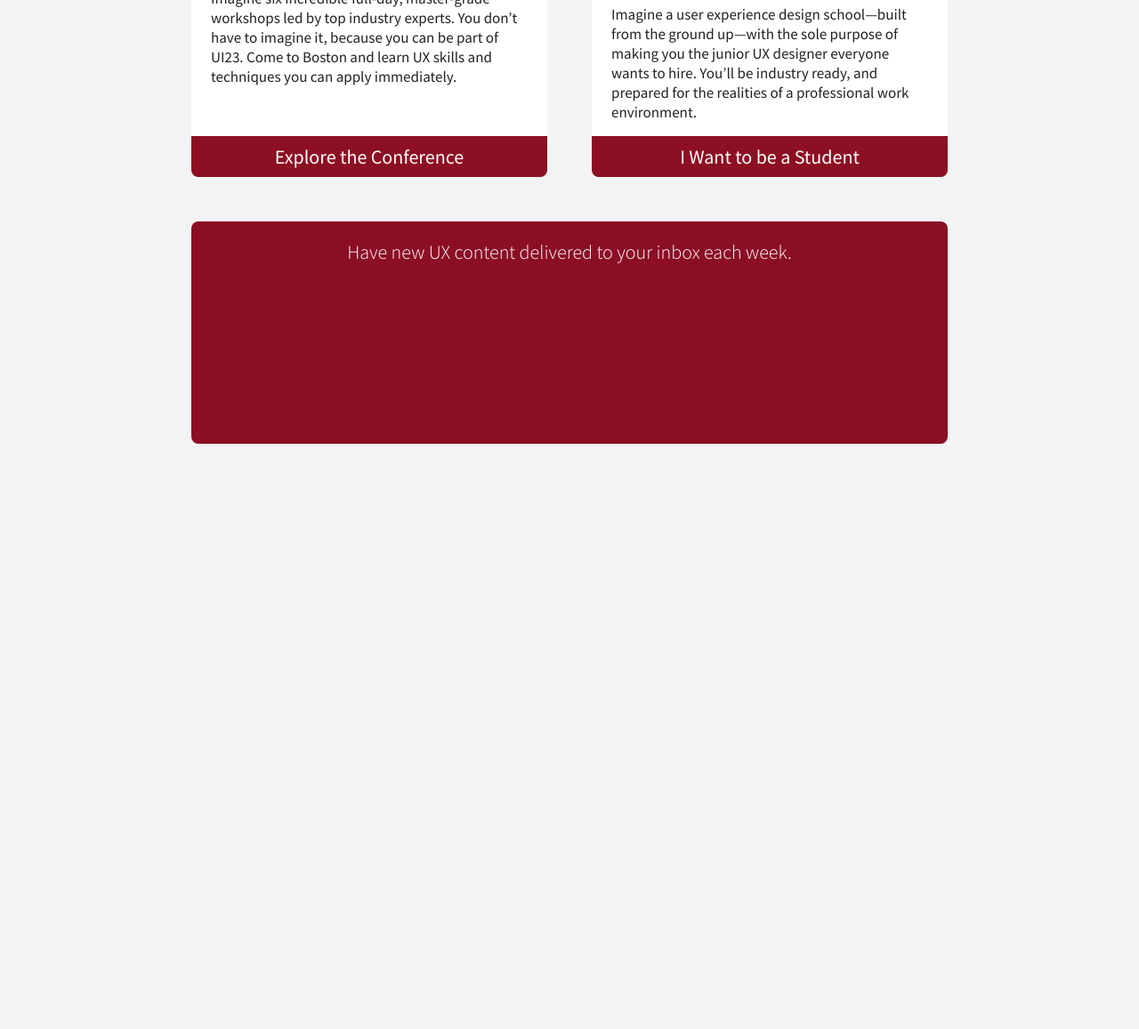
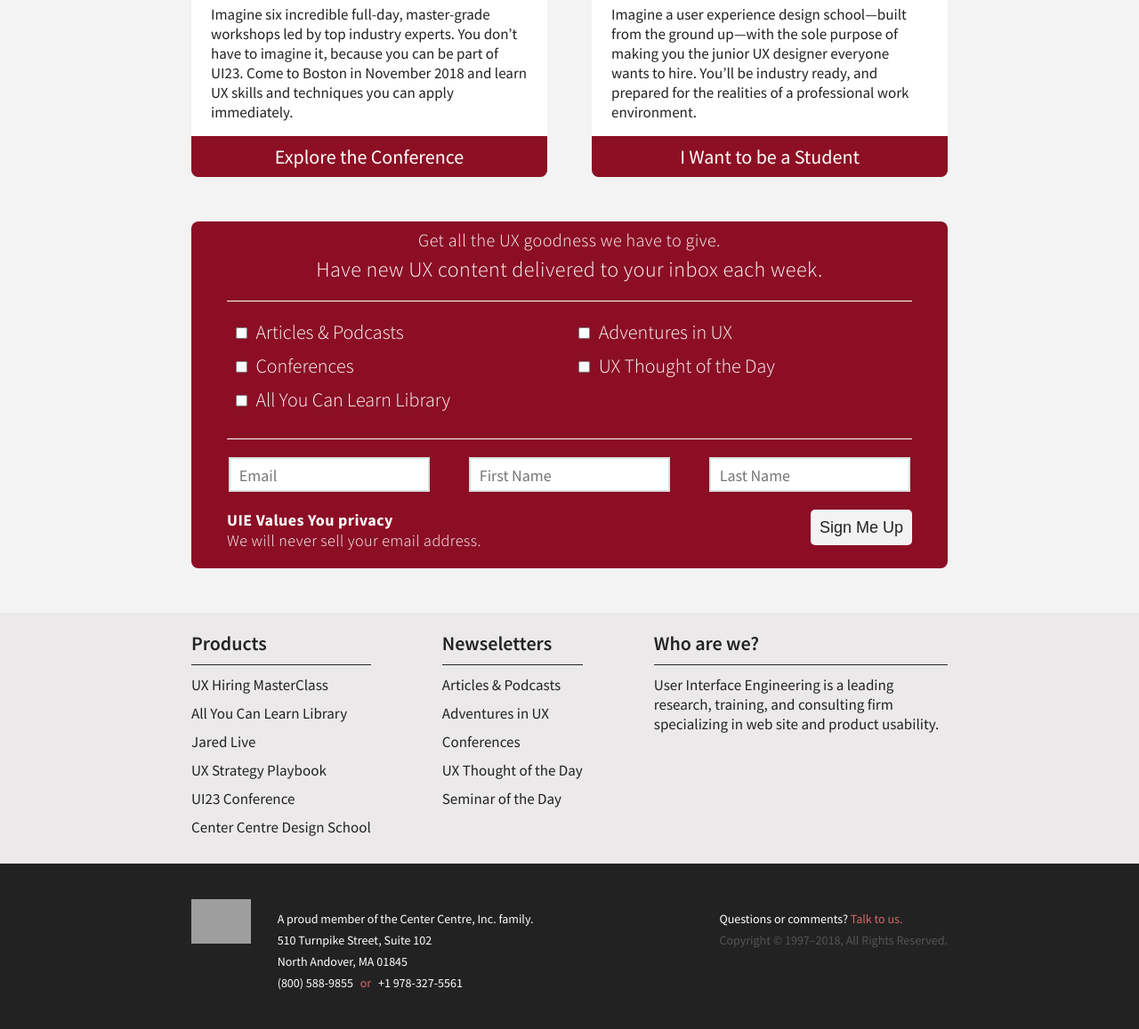
Before and after one commit to markswinimer/uie-dotcom, a PHP site: page / in a window 1280 px wide. Shown: the part 1741-2898 px from the top of the page at 89% size. Before the commit the page ends 2240 px from the top, so only its background shows below. Run offline with PHP 8.4, Linux system fonts and the light colour scheme; grey boxes are pictures that could not be loaded.

Commit message:
first draft frame complete

```diff
--- a/index.html
+++ b/index.html
@@ -54,9 +54,11 @@
           </p>
         </div>
         <div class="cta-container">
+          <a href="https://www.uie.com/jared-live/">
           <div class="cta-button">
             Bring Jared To Me
           </div>
+        </a>
         </div>
       </div>
 
@@ -71,13 +73,16 @@
         <div class="content-container">
           <h4>UX Hiring MasterClass</h4>
           <p>
-            Great Designers have the perfect mix of skills, knowledge, and experience to bring your organization’s design efforts to the next level. Your  hiring process needs to support your design team without being a painful hardship that drags on without great results.
+            Hiring is the most important responsibility of any design leader. Great Designers have the perfect mix of skills, knowledge, and experience to bring your organization’s design efforts to the next level. Overhaul your hiring process with 7 weeks worth of videos, resources, and live coaching in this UX hiring MasterClass.
           </p>
         </div>
         <div class="cta-container">
+
+          <a href="https://centercentre.learnsocially.com/">
           <div class="cta-button">
-            Bring Jared To Me
+            Design Your UX Hiring Process
           </div>
+        </a>
         </div>
       </div>
 
@@ -106,7 +111,7 @@
             <img class="card-image" src="https://asset.uie.com/uie-dot-com/index/playbook-resized.png"/>
           </div>
           <div class="callout-container">
-            <h3>Your organization’s challenges are unique. Your UX strategy must be unique too.</h3>
+            <h3>Create a UX Strategy to match your organization’s unique challenges.</h3>
           </div>
           <div class="content-container">
             <h4>UX Strategy Playbook</h4>
@@ -126,18 +131,20 @@
           <img class="card-image" src="https://asset.uie.com/uie-dot-com/index/ui23-resized.png"/>
         </div>
         <div class="callout-container">
-          <h3>Tackle Critical UX Topics and Move Projects Forward</h3>
+          <h3>Immerse yourself in this design conference about tackling UX topics and moving projects forward</h3>
         </div>
         <div class="content-container">
           <h4>UI23 Conference</h4>
           <p>
-            Imagine six incredible full-day, master-grade workshops led by top industry experts. You don’t have to imagine it, because you can be part of UI23. Come to Boston and learn UX skills and techniques you can apply immediately.
+            Imagine six incredible full-day, master-grade workshops led by top industry experts. You don’t have to imagine it, because you can be part of UI23. Come to Boston in November 2018 and learn UX skills and techniques you can apply immediately.
           </p>
         </div>
         <div class="cta-container">
+          <a href="https://ui.uie.com/">
           <div class="cta-button">
             Explore the Conference
           </div>
+          </a>
         </div>
       </div>
 
@@ -161,13 +168,100 @@
           </div>
         </div>
         <div class="newsletter-signup-container">
-          Have new UX content delivered to your inbox each week.
+          <h5 id="small-goodness">Get all the UX goodness we have to give.</h5>
+          <h5>Have new UX content delivered to your inbox each week.</h5>
+          <div class="newsletter-choices">
+            <div class="choices-01">
+
+              <div class="newsletter-checkbox">
+                <input type="checkbox" id="articlesList" name="newsletter" value="01">
+                <label for="articlesList">Articles & Podcasts</label>
+              </div>
+
+              <div class="newsletter-checkbox">
+                <input type="checkbox" id="eventsList" name="newsletter" value="02">
+                <label for="eventsList">Conferences</label>
+              </div>
+
+              <div class="newsletter-checkbox">
+                <input type="checkbox" id="ayclList" name="newsletter" value="03">
+                <label for="ayclList">All You Can Learn Library</label>
+              </div>
+
+            </div>
+            <div class="choices-02">
+              <div class="newsletter-checkbox">
+                <input type="checkbox" id="ayclList" name="newsletter" value="03">
+                <label for="ayclList">Adventures in UX</label>
+              </div>
+
+              <div class="newsletter-checkbox">
+                <input type="checkbox" id="ayclList" name="newsletter" value="03">
+                <label for="ayclList">UX Thought of the Day</label>
+              </div>
+            </div>
+          </div>
+
+
+          <div class="email-input-fields">
+            <input id="emailAddress" name="emailAddress" type="email" placeholder="Email">
+            <input id="firstName" name="firstName" type="text" placeholder="First Name">
+            <input id="lastName" name="lasteName" type="text" placeholder="Last Name">
+          </div>
+          <div class="sign-up-button">
+            <div class="privacy-statement"><strong>UIE Values You privacy</strong><br/>
+            We will never sell your email address.</div>
+            <input type="submit" value="Sign Me Up">
+          </div>
         </div>
       </div>
     <!-- END Product Stage -->
 
     <!-- START UIE Footer Black -->
+    <div class="footer-container">
+      <div class="main-footer">
+        <div class="left-footer-column">
+          <h6>Products</h6>
+          <hr/>
+          <div class="footer-item">UX Hiring MasterClass</div>
+          <div class="footer-item">All You Can Learn Library</div>
+          <div class="footer-item">Jared Live</div>
+          <div class="footer-item">UX Strategy Playbook</div>
+          <div class="footer-item">UI23 Conference</div>
+          <div class="footer-item">Center Centre Design School</div>
+        </div>
+        <div class="middle-footer-column">
+          <h6>Newseletters</h6>
+          <hr/>
+          <div class="footer-item">Articles & Podcasts</div>
+          <div class="footer-item">Adventures in UX</div>
+          <div class="footer-item">Conferences</div>
+          <div class="footer-item">UX Thought of the Day</div>
+          <div class="footer-item">Seminar of the Day</div>
+
+        </div>
+        <div class="right-footer-column">
+          <h6>Who are we?</h6>
+          <hr/>
+          <p>User Interface Engineering is a leading research, training, and consulting firm specializing in web site and product usability.</p>
+        </div>
+      </div>
+    </div>
+
+
     <div class="black-footer">
+      <div class="black-footer-content">
+      <img class="footer-logo" src="https://asset.uie.com/img/uie.png"/>
+      <div class="footer-info">
+        A proud member of the Center Centre, Inc. family.<br>
+        510 Turnpike Street, Suite 102<br>
+        North Andover, MA 01845<br>
+        (800) 588-9855 <span class="or-span">or</span> +1 978-327-5561
+      </div>
+      <div class="footer-questions">
+        Questions or comments? <a class="talk-link" href="https://www.uie.com/feedback">Talk to us.</a><br>
+        <span class="talk-copyright">Copyright © 1997–2018, All Rights Reserved.</span>
+      </div>
     </div>
     <!-- END UIE Footer Black -->
 
--- a/styles/index.css
+++ b/styles/index.css
@@ -13,6 +13,9 @@ font-family: 'Montserrat', sans-serif;
 * {
   padding: 0;
   margin: 0;
+}
+a {
+  text-decoration: none;
 }
 
 body {
@@ -41,6 +44,46 @@ h4 {
   font-weight: 600;
   font-size: 20px;
   margin-bottom: 10px;
+}
+
+h5 {
+  color: white;
+  font-family: 'Source Sans Pro', sans-serif;
+  font-weight: 300;
+  font-size: 24px;
+  letter-spacing: .45px;
+}
+
+h6 {
+  color: #222222;
+  font-family: 'Source Sans Pro', sans-serif;
+  font-weight: 600;
+  font-size: 22px;
+}
+
+.footer-item {
+  color: #222222;
+  font-family: 'Source Sans Pro', sans-serif;
+  font-weight: 400;
+  font-size: 17px;
+  margin-bottom: 10px;
+}
+
+#small-goodness {
+  font-size: 20px;
+  margin-bottom: 5px;
+}
+
+.privacy-statement {
+  color: white;
+  font-family: 'Source Sans Pro', sans-serif;
+  font-weight: 300;
+  font-size: 18px;
+  letter-spacing: .45px;
+  text-align: left;
+  float: left;
+  margin-left: 20px;
+  margin-top: 20px;
 }
 
 /*   Header Content START  */
@@ -104,7 +147,7 @@ h4 {
 .product-stage-container {
   display: grid;
   grid-template-columns: 2fr 400px 50px 400px 2fr;
-  grid-template-rows: 50px 500px 50px 500px 50px 500px 50px 250px 50px;
+  grid-template-rows: 50px 500px 50px 500px 50px 500px 50px auto 50px;
   grid-template-areas:
   "m m m m m"
   "h i j k l"
@@ -125,7 +168,6 @@ h4 {
   font-weight: 400;
   color: #222222;
 }
-
 
 
 .card-container-left, .card-container-right{
@@ -201,6 +243,7 @@ h4 {
 
 .cta-button {
   color: #ffffff;
+  text-decoration: none;
 }
 
 
@@ -214,8 +257,183 @@ h4 {
   text-align: center;
   font-size: 22px;
   font-weight: 300;
+  display: flex;
+  flex-direction: column;
+  justify-content: flex-end;
+  height: 350px;
+}
+
+
+.email-input-fields {
+  display: flex;
+  flex-direction: row;
+  margin-top: 20px;
+}
+.newsletter-choices {
+  flex-grow: 2;
+  margin-top: 20px;
+  margin-left: 20px;
+  margin-right: 20px;
+  display: flex;
+  flex-direction: row;
+  border-top: 1px solid white;
+  padding: 20px 10px;
+  border-bottom: 1px solid white;
+}
+.choices-01 {
+  flex-grow: 1;
+}
+.choices-02 {
+  flex-grow: 1;
+}
+
+#firstName, #lastName, #emailAddress {
+  border: 2px solid #ddd;
+  height: 22px;
+  width: 100%;
+  padding: 0.4375rem 0.625rem 0.375rem;
+  color: #222222;
+  font-family: 'Source Sans Pro', sans-serif;
+  font-weight: 400;
+  font-size: 18px;
+}
+
+#firstName {
+  width: 25%;
+  margin: auto;
+}
+
+#lastName {
+  width: 25%;
+  margin: auto;
+}
+
+#emailAddress {
+  width: 25%;
+  margin: auto;
+
+}
+
+.sign-up-button {
+  color: red;
+}
+
+input[type=submit] {
+  color: #222222;
+  background-color: #f3f3f3;
+  float: right;
+  border: none;
+  height: 40px;
+  width: auto;
+  border-radius: 5px;
+  text-align: center;
+  font-size: 18px;
+  font-weight: 400;
+  margin-right: 20px;
+  margin-top: 20px;
+  padding: 0 10px;
+}
+input[type=checkbox] {
+  color: #222222;
+  background-color: #f3f3f3;
+  margin-right: 5px;
+}
+
+.newsletter-checkbox {
+  text-align: left;
+  margin-bottom: 10px;
+}
+
+/*   Product Stage END  */
+.black-footer {
+  background-color: #222222;
+  padding-bottom: 40px;
+}
+
+div.footer-text {
+  color: white;
+  font-size: 17px;
+  font-weight: 400;
+}
+div.footer-text-right {
+  color: white;
+  float: right;
+}
+
+.black-footer-content {
+  width: 850px;
+  margin: auto;
+  display: flex;
+  flex-direction: row;
+  color: white;
+  font-size: 14px;
+  font-weight: 400;
+  line-height: 24px;
+  white-space:nowrap;
+  padding-top: 40px;
+}
+
+.footer-logo {
+  height: 50px;
+  width: auto;
+  margin-right: 30px;
+}
+
+.footer-info {
+  flex-grow: 1;
+  padding-top: 10px;
+}
+
+.footer-questions {
+  flex: 1;
+  padding-top: 10px;
+
+}
+
+.talk-link {
+  color: #D6676A;
+}
+.or-span {
+  color: #D6676A;
+  padding: 0 5px;
+}
+
+.talk-copyright {
+  color: #555555;
 }
 
 
 
-/*   Product Stage END  */
+
+.main-footer {
+  display: flex;
+  width: 850px;
+  margin: auto;
+  flex-direction: row;
+  justify-items: center;
+  padding: 20px 0;
+}
+
+.left-footer-column {
+  flex-grow: 1;
+  white-space: nowrap;
+}
+.middle-footer-column {
+  flex-grow: 1;
+  margin: 0 80px;
+  white-space: nowrap;
+
+}
+.right-footer-column {
+  flex-grow: 1;
+}
+
+hr {
+  border-left: none;
+  border-right: none;
+  margin: 10px 0;
+  border-top: 1px solid #222222;
+}
+.footer-container {
+  background-color: #EBE9EA;
+}
```
